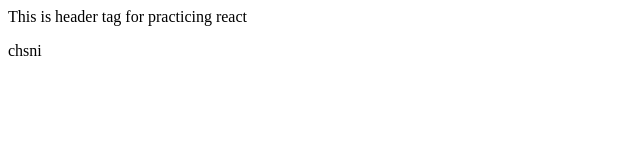
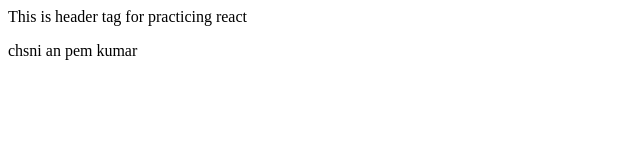
Before and after one commit to Prem3a3/react-practice-auth, a React (Create React App) app: page / in a window 1280 px wide. Shown: the top 160 px of the page, without its empty margins (0-640 px from the left). Built offline with nearby package versions, Linux system fonts and the light colour scheme.

Commit message:
pratcice git of pll reverting

```diff
--- a/src/App.js
+++ b/src/App.js
@@ -6,7 +6,7 @@
   return (
     <div>
       <Header/>
-      <p>chsni</p>
+      <p>chsni an pem kumar </p>
     </div>
   )
 }
```
